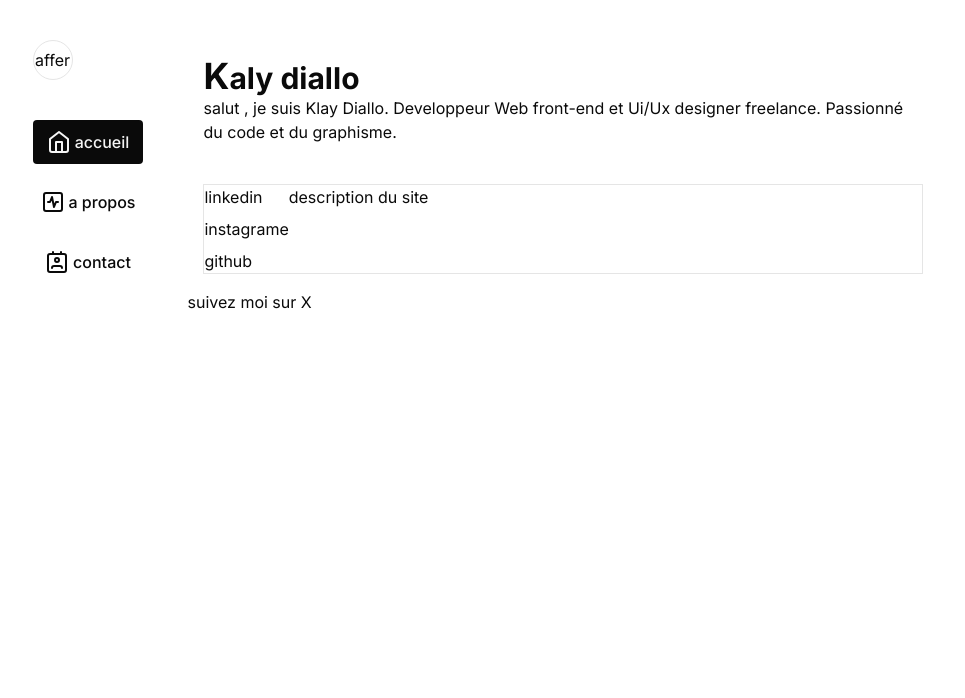
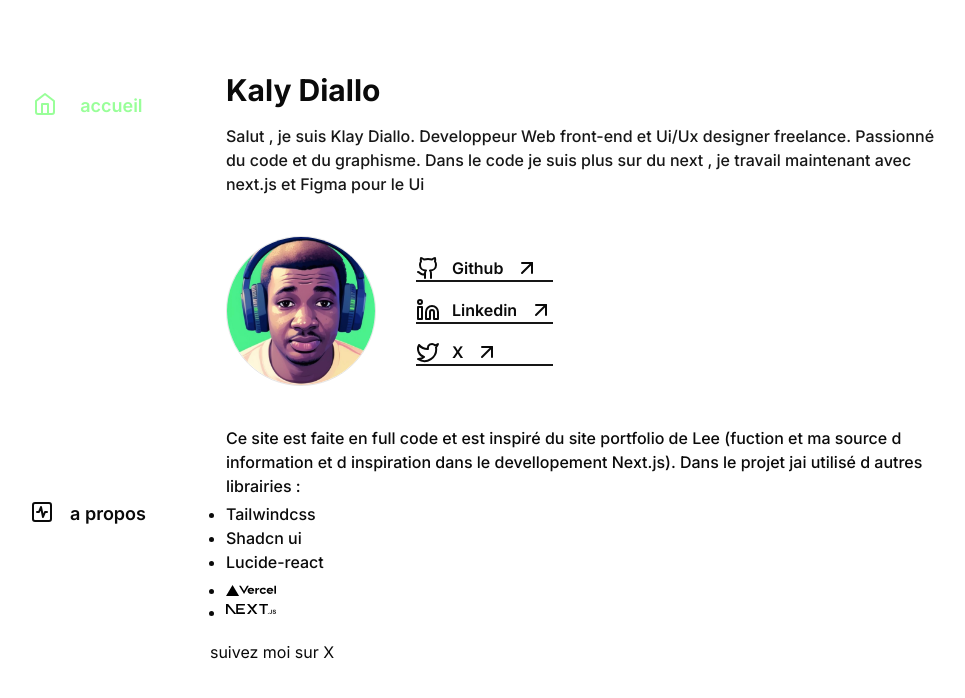
Before and after one commit to lilkaLePro/kali-space-portfolio, a Next.js app: page / in a window 1280 px wide. Shown: the top 698 px of the page, without its empty margins (158-1123 px from the left). Built offline with nearby package versions, Linux system fonts and the light colour scheme.

Commit message:
pages and icons

```diff
--- a/app/a-propos/page.tsx
+++ b/app/a-propos/page.tsx
@@ -1,7 +1,64 @@
+import { Card, CardContent, CardFooter, CardHeader, CardTitle } from "@/components/ui/card"
+import { BookOpenCheckIcon,
+    Code2, Palette
+} from "lucide-react"
+
+const skillsCardData = [
+    {
+        icone: <Palette className="w-full h-full" /> ,
+        title: 'Front-End',
+        skills:  ["html", "css", "javascript", "tailwindcss", "react.js", "next.js"]
+
+    },
+    {
+        icone: <Code2 className="w-full h-full"/>,
+        title: 'Back-End',
+        skills: ["node", "next.js", "sql", "vercel-Postgres" ]
+    },
+    {
+        icone: <BookOpenCheckIcon className="w-full h-full" /> ,
+        title: "softskill",
+        skills: ["github", "anglais", "figma"]
+    }
+]
 
 export default function Aporpos(){
 
-    return <div>
-        LA PAGE A PROPOS
+    return <div className="md:mt-20 mt-10">
+        <div >
+            En tant qu un develeppeur junior web, j ai des sklls très pointue en Front-End Web.
+            j ai été contrain d utiliser le backend
+        </div>
+        <p className="text-center font-bold text-lg my-3">Mes competences</p>
+        <div className="w-full grid gap-7 md:grid-cols-3 grid-cols-1 text-center">
+
+            { skillsCardData.map(card => (
+
+                <div key={card.title} className="flex flex-col gap-5 items-center mt-3">
+
+                    <div className="w-10 h-10 border text-secondary">{card.icone} </div>
+
+                    <p className="text-lg font-semibold" >{card.title} </p>
+
+                    <div className="">
+                    {card.skills.map(skill => (
+                        <p className=" text-lg "
+                        key={skill[0]}> {skill}</p>
+                    )) }
+                    </div>
+
+                </div>
+            )) }
+
+        </div>
+        <div>
+        <h1 className="my-9 text-center font-bold text-lg">Projets</h1>
+          <div>
+            <Card className="p-5 grid">
+                <div className="border h-32 "></div>
+                <div>Lorem ipsum dolor sit amet consectetur adipisicing elit. Nesciunt dolorem et porro pariatur voluptas necessitatibus at quis ipsam eos saepe ratione eum ut debitis, tenetur soluta molestiae harum dolor excepturi. </div>
+            </Card>
+          </div>
+        </div>
     </div>
 }
--- a/app/globals.css
+++ b/app/globals.css
@@ -16,7 +16,7 @@
     --primary: 0 0% 9%;
     --primary-foreground: 0 0% 98%;
 
-    --secondary: 0 0% 96.1%;
+    --secondary: #99ff99;
     --secondary-foreground: 0 0% 9%;
 
     --muted: 0 0% 96.1%;
--- a/app/layout.tsx
+++ b/app/layout.tsx
@@ -18,12 +18,12 @@ export default function RootLayout({
   children: React.ReactNode
 }) {
   return (
-    <html lang="en">
+    <html lang="fr">
       <body className={`${inter.className} w-full flex gap-5 flex-col md:flex-row justify-center `} >
-      <header className='md:mt-10'>
+     <header className='md:mt-14'>
         <Header />
       </header>
-       <section className='w-full md:mt-10  px-2 md:max-w-3xl '>
+       <section className='w-full  h-screen overflow-auto md:mt-10  px-2 md:max-w-3xl '>
        {children}
 
        <p>suivez moi sur X</p>
@@ -32,4 +32,5 @@ export default function RootLayout({
     </html>
 
   )
+
 }
--- a/app/page.tsx
+++ b/app/page.tsx
@@ -1,28 +1,72 @@
-import Image from 'next/image'
-import { Avatar } from '@radix-ui/react-avatar'
+import Image from 'next/image';
+import { ArrowUpRightIcon,
+  GithubIcon, LinkedinIcon,
+  TwitterIcon } from 'lucide-react';
 
-const PresentationText = `salut , je suis Klay Diallo. Developpeur Web front-end et Ui/Ux designer freelance. Passionné du code et du graphisme. `
+const PresentationText = "Salut , je suis Klay Diallo. Developpeur Web front-end et Ui/Ux designer freelance. Passionné du code et du graphisme. Dans le code je suis plus sur du next , je travail maintenant avec next.js et Figma pour le Ui"
 // const petit historique
+const lienReseau = [
+  {name: 'Github' , icone: <GithubIcon />, href: "https://github.com/lilkaLePro" },
+  {name: 'Linkedin' , icone: <LinkedinIcon />, href:''},
+  {name: 'X' , icone: <TwitterIcon />, href:''}
+]
+
 export default async function Home() {
+  // const awail = screen.availWidth; console.log(awail);
+
   return (
-  <div className='w-full p-4 flex flex-col gap-10 '>
+  <div className='w-full p-4 flex flex-col gap-10 font-medium'>
       <div className='gap-5'>
-        <h1 className='text-3xl font-bold '>
-          <span className='text-4xl'>K</span>
-          <span>aly diallo</span>
+        <h1 className='text-3xl font-bold py-4'>
+          <span className='text-3xl'>K</span>
+          <span>aly Diallo</span>
         </h1>
-        <p>{PresentationText} </p>
+        <p className='text-secondary-foreground'>{PresentationText} </p>
       </div>
 
-      <div className='flex border'>
-        <div className='flex flex-col gap-2 '>
-          <span>linkedin</span>
-          <span>instagrame</span>
-          <span>github</span>
+      <div className='flex flex-col md:flex-row items-center gap-10'>
+
+        <Image alt='photo de profile' width={150} height={150}
+          src='/photo-profile.jpg '
+          className='border rounded-full'
+        />
+
+        <div>
+        <div className='flex flex-col justify-center gap-4 font-semibold'>
+         {lienReseau.map(lien => (
+          <a href={lien.href} target='blank'
+           key={lien.name} className='flex gap-3 cursor-pointer border-b-2 hover:border-transparent border-primary hover:text-secondary'>
+            {lien.icone} {lien.name} <ArrowUpRightIcon /> </a>
+         ))}
         </div>
-      <p> </p>
+        </div>
+      </div>
 
-      <div>description du site</div>
+      <div className='text-md'>
+          <div className='pb-1'>
+          Ce site est faite en full code et est inspiré du site portfolio de Lee (fuction et ma source d information et d inspiration dans le devellopement Next.js).
+          Dans le projet jai utilisé d autres librairies :
+          </div>
+        <ul className='list-disc cursor-pointer' >
+          <li>Tailwindcss</li>
+          <li>Shadcn ui</li>
+          <li>Lucide-react </li>
+
+          <li className='py-1'>
+           <a className="pointer-events-none lg:pointer-events-auto "
+              href="https://vercel.com?utm_source=create-next-app&utm_medium=appdir-template&utm_campaign=create-next-app"
+              target="blank"
+              rel="noopener noreferrer" >
+            <Image src='/vercel.svg'
+            width={50} height={30} alt='vercel logo'/></a>
+          </li>
+
+          <li className='py-1'>
+            <Image  src='/next.svg' alt='next.js logo'
+            width={50} height={30} />
+          </li>
+
+        </ul>
       </div>
 
   </div>)
--- a/components/header/page.tsx
+++ b/components/header/page.tsx
@@ -2,14 +2,15 @@ import NavLinks from "../ui/nav-link"
 
 export const Header = () => {
 
-return <div className="relative flex justify-center w-full mt-7 md:mt-0">
-    <div className="w-full md:max-w-3xl px-4">
-    <div className="w-full">
-        <p className="w-10 h-10 flex justify-center items-center border rounded-full">affer</p>
-        <NavLinks />
+return <div className=" w-full pt-7 md:mt-0">
+    <div className="w-full md:max-w-3xl px-4 ">
+    <div className="w-full flex md:flex-col md:justify-center">
+        {/* <p className="w-10 h-10 flex justify-center items-center border rounded-full">affer</p> */}
+        <NavLinks  />
     </div>
 
     </div>
     </div>
 
 }
+// flex flex-col gap-5
--- a/components/ui/card.tsx
+++ b/components/ui/card.tsx
@@ -9,7 +9,7 @@ const Card = React.forwardRef<
   <div
     ref={ref}
     className={cn(
-      "rounded-xl border bg-card text-card-foreground shadow",
+      "rounded-xl border bg-card text-card-foreground shadow ",
       className
     )}
     {...props}
--- a/components/ui/nav-link.tsx
+++ b/components/ui/nav-link.tsx
@@ -3,32 +3,31 @@ import clsx from "clsx";
 import Link from "next/link";
 import { usePathname } from "next/navigation"
 import { ActivitySquare,
-    Contact, Home} from 'lucide-react'
+     Home} from 'lucide-react'
 
 
 const links = [
     {name: "accueil" , href: '/', icone: <Home /> },
     {name: "a propos" , href: "/a-propos", icone: <ActivitySquare /> },
-    {name: "contact", href: "/contact", icone: <Contact /> }
 ]
 export default function NavLinks (){
     const pathname = usePathname();
    return (
 
-   <div className="md:h-screen h-10">
-    <div className="w-full flex flex-row md:flex-col gap-4 md:mt-10">
+   <div className="md:h-screen h-3 flex ">
+    <div className=" w-full flex flex-row md:flex-col gap-5 md:gap-4">
     {links.map((link)=> {
         const linkIcon = link.icone;
         return (
-            <Link
+        <Link
             key={link.name}
             href={link.href}
             className={clsx(
-                "flex h-[44px] w-full  grow p-1 items-center justify-center gap-1 rounded-sm font-medium md:p-2 md:py-2 px-3 ",
-                {"bg-foreground text-secondary" : pathname === link.href,}
+                "font-semibold md:text-lg flex md:flex-row flex-col hover:bg-muted h-[44px] grow p-1 justify-around md:gap-4 rounded-sm md:p-2 md:py-2 md:px-5" ,
+                {"bg-none text-secondary" : pathname === link.href,}
             )}>
-            {linkIcon}
-            <p>{link.name} </p>
+            <div className="hidden md:block">{linkIcon}</div>
+            <p className="">{link.name} </p>
             </Link>
         )
     })}
--- a/tailwind.config.js
+++ b/tailwind.config.js
@@ -28,7 +28,7 @@ module.exports = {
           foreground: "hsl(var(--primary-foreground))",
         },
         secondary: {
-          DEFAULT: "hsl(var(--secondary))",
+          DEFAULT: "var(--secondary)",
           foreground: "hsl(var(--secondary-foreground))",
         },
         destructive: {
```
Also changed, not shown: public/photo-profile.jpg (added).
